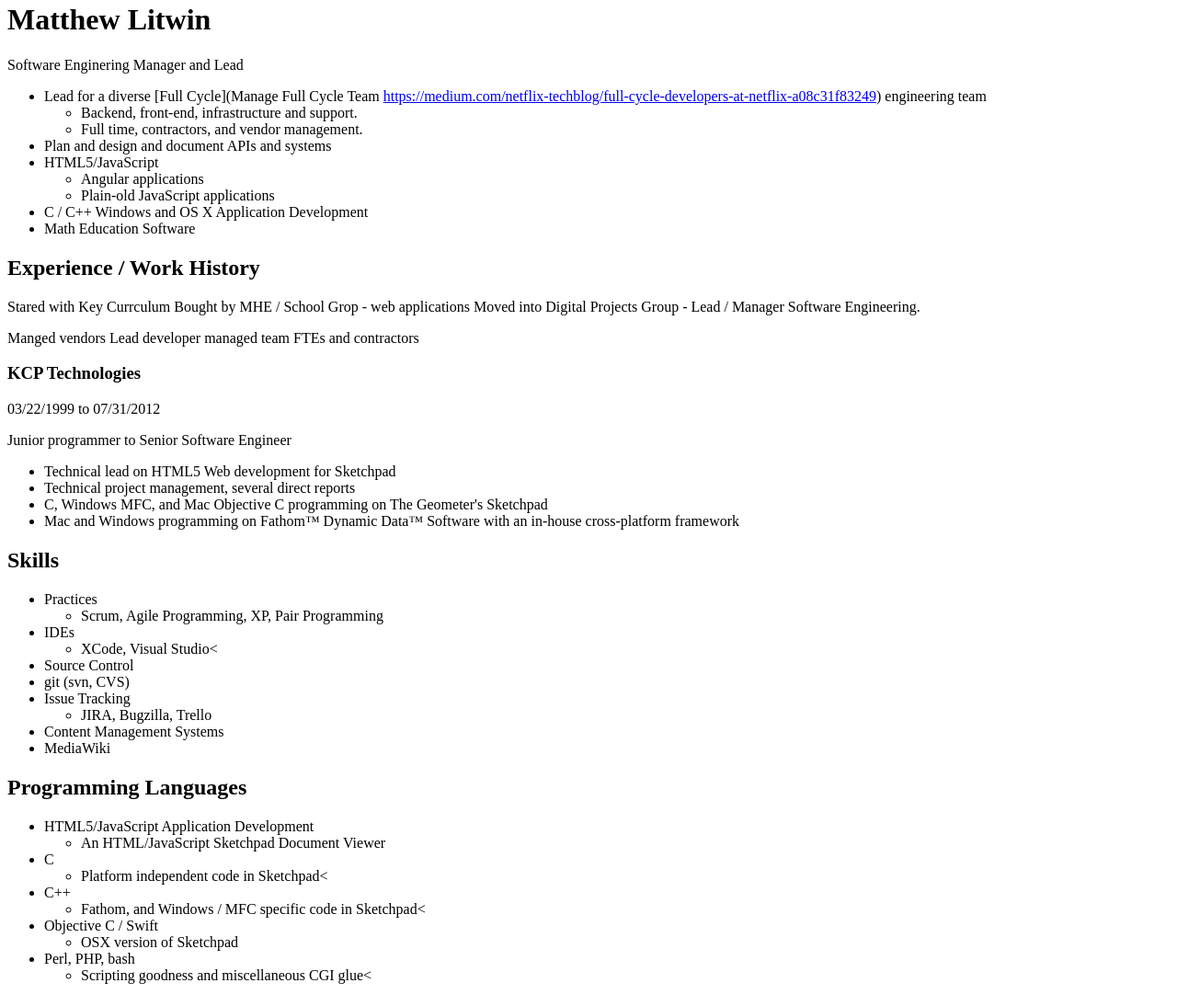
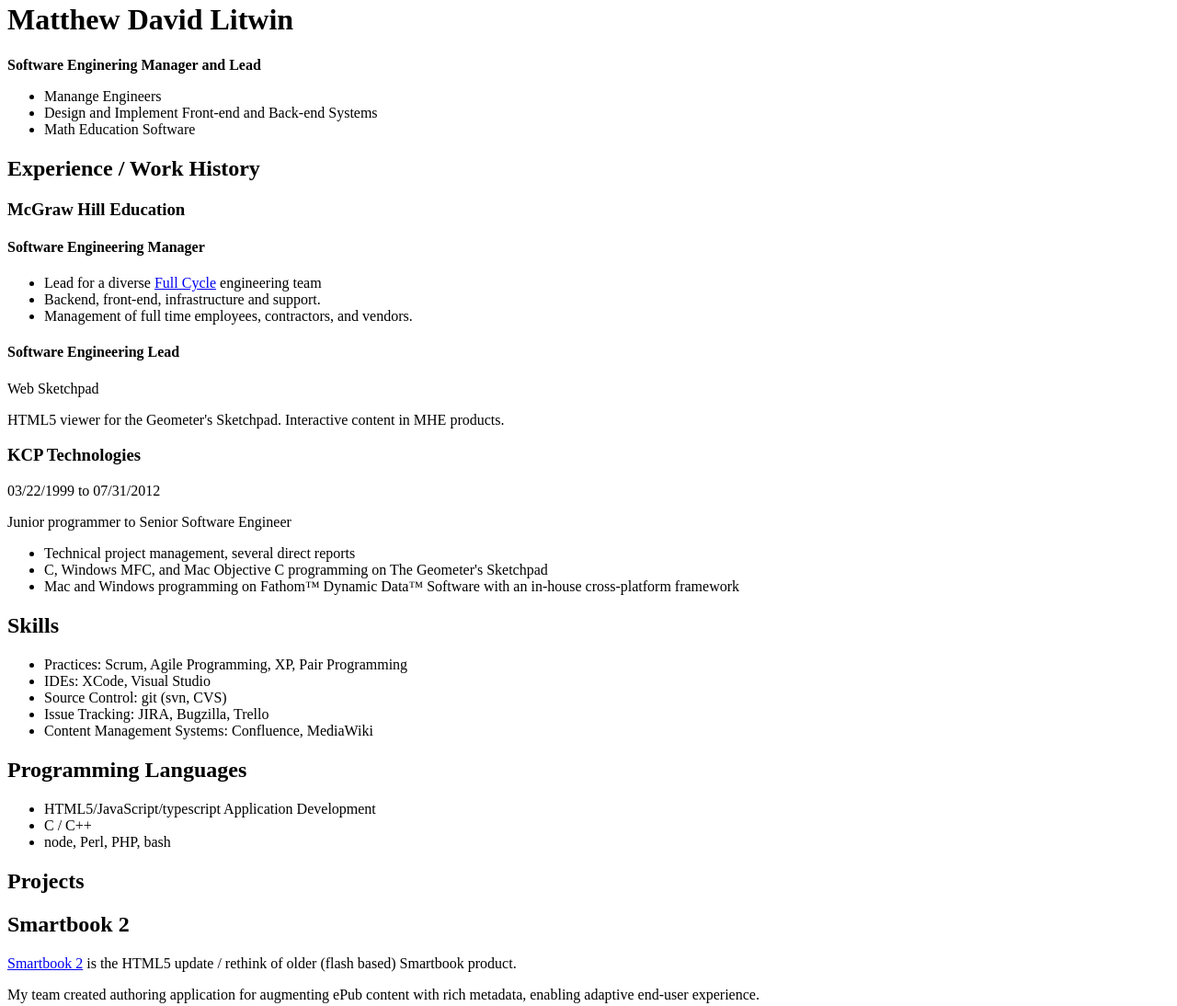
Before and after one commit to mlitwin/resume, a website: page www/index.html in a window 1280 px wide. Shown: the part 18-1112 px from the top of the page at 92% size. Drawn offline with Linux system fonts and the light colour scheme.

Commit message:
Starting in on the content

```diff
--- a/www/index.html
+++ b/www/index.html
@@ -2,85 +2,56 @@
 <!DOCTYPE html>
 <html>
 <body>
-<h1 id="matthew-litwin">Matthew Litwin</h1>
-<p>Software Enginering Manager and Lead</p>
+<h1 id="matthew-david-litwin">Matthew David Litwin</h1>
+<p><strong>Software Enginering Manager and Lead</strong></p>
 <ul>
-<li>Lead for a diverse [Full Cycle](Manage Full Cycle Team <a href="https://medium.com/netflix-techblog/full-cycle-developers-at-netflix-a08c31f83249">https://medium.com/netflix-techblog/full-cycle-developers-at-netflix-a08c31f83249</a>) engineering team
-<ul>
-<li>Backend, front-end, infrastructure and support.</li>
-<li>Full time, contractors, and vendor management.</li>
-</ul></li>
-<li>Plan and design and document APIs and systems</li>
-<li>HTML5/JavaScript
-<ul>
-<li>Angular applications</li>
-<li>Plain-old JavaScript applications</li>
-</ul></li>
-<li>C / C++ Windows and OS X Application Development</li>
+<li>Manange Engineers</li>
+<li>Design and Implement Front-end and Back-end Systems</li>
 <li>Math Education Software</li>
 </ul>
 <h2 id="experience--work-history">Experience / Work History</h2>
-<p>Stared with Key Currculum Bought by MHE / School Grop - web applications Moved into Digital Projects Group - Lead / Manager Software Engineering.</p>
-<p>Manged vendors Lead developer managed team FTEs and contractors</p>
+<h3 id="mcgraw-hill-education">McGraw Hill Education</h3>
+<h4 id="software-engineering-manager">Software Engineering Manager</h4>
+<ul>
+<li>Lead for a diverse <a href="https://medium.com/netflix-techblog/full-cycle-developers-at-netflix-a08c31f83249">Full Cycle</a> engineering team</li>
+<li>Backend, front-end, infrastructure and support.</li>
+<li>Management of full time employees, contractors, and vendors.</li>
+</ul>
+<h4 id="software-engineering-lead">Software Engineering Lead</h4>
+<p>Web Sketchpad</p>
+<p>HTML5 viewer for the Geometer's Sketchpad. Interactive content in MHE products.</p>
 <h3 id="kcp-technologies">KCP Technologies</h3>
 <p>03/22/1999 to 07/31/2012</p>
 <p>Junior programmer to Senior Software Engineer</p>
 <ul>
-<li>Technical lead on HTML5 Web development for Sketchpad</li>
 <li>Technical project management, several direct reports</li>
 <li>C, Windows MFC, and Mac Objective C programming on <span class="software">The Geometer's Sketchpad</span></li>
 <li>Mac and Windows programming on <span class="software">Fathom™ Dynamic Data™ Software</span> with an in-house cross-platform framework</li>
 </ul>
 <h2 id="skills">Skills</h2>
 <ul>
-<li>Practices
-<ul>
-<li>Scrum, Agile Programming, XP, Pair Programming</dd></li>
-</ul></li>
-<li>IDEs
-<ul>
-<li>XCode, Visual Studio&lt;</li>
-</ul></li>
-<li>Source Control</li>
-<li>git (svn, CVS)</li>
-<li>Issue Tracking
-<ul>
-<li>JIRA, Bugzilla, Trello</li>
-</ul></li>
-<li>Content Management Systems</li>
-<li>MediaWiki</li>
+<li>Practices: Scrum, Agile Programming, XP, Pair Programming</li>
+<li>IDEs: XCode, Visual Studio</li>
+<li>Source Control: git (svn, CVS)</li>
+<li>Issue Tracking: JIRA, Bugzilla, Trello</li>
+<li>Content Management Systems: Confluence, MediaWiki</li>
 </ul>
 <h2 id="programming-languages">Programming Languages</h2>
 <ul>
-<li>HTML5/JavaScript Application Development
-<ul>
-<li>An HTML/JavaScript Sketchpad Document Viewer</li>
-</ul></li>
-<li>C
-<ul>
-<li>Platform independent code in Sketchpad&lt;</li>
-</ul></li>
-<li>C++
-<ul>
-<li>Fathom, and Windows / MFC specific code in Sketchpad&lt;</li>
-</ul></li>
-<li>Objective C / Swift
-<ul>
-<li>OSX version of Sketchpad</li>
-</ul></li>
-<li>Perl, PHP, bash
-<ul>
-<li>Scripting goodness and miscellaneous CGI glue&lt;</li>
-</ul></li>
+<li>HTML5/JavaScript/typescript Application Development</li>
+<li>C / C++</li>
+<li>node, Perl, PHP, bash</li>
 </ul>
 <h2 id="projects">Projects</h2>
+<h2 id="smartbook-2">Smartbook 2</h2>
+<p><a href="https://www.mheducation.com/highered/connect/smartbook.html">Smartbook 2</a> is the HTML5 update / rethink of older (flash based) Smartbook product.</p>
+<p>My team created authoring application for augmenting ePub content with rich metadata, enabling adaptive end-user experience.</p>
 <h2 id="the-geometers-sketchpad">The Geometer’s Sketchpad</h2>
 <p>The Geometer's Sketchpad</a></span> is an interactive Dynamic Geometry™ application, available for Windows, Mac, and iOS. I worked on the most recent major version, coding considerable portions of the Windows front end, also implementing core geometric and utility algorithms. I am also the tech lead for the development of an HTML5/JavaScript viewer for Sketchpad documents.</p>
 <h2 id="fathom">Fathom</h2>
 <p>Fathom was a Dynamic Mathematics application for teaching Data Analysis and Statistics, available for Windows and Mac. I coded using an in-house cross-platform C++ framework, including HTTP download components, and mathematical algorithms (such as multiple linear regression, and primality testing).</p>
 <h2 id="education">Education</h2>
-<p>University of California, Santa Barbara MS Mathematics 1997</p>
-<p>University of California, Berkeley BS Mathematics 1994</p>
+<p>University of California, Santa Barbara - MS Mathematics - 1997 University of California, Berkeley - BS Mathematics - 1994</p>
 
 </body>
 </html>
```
Also changed, not shown: README.md, 2 other files.
